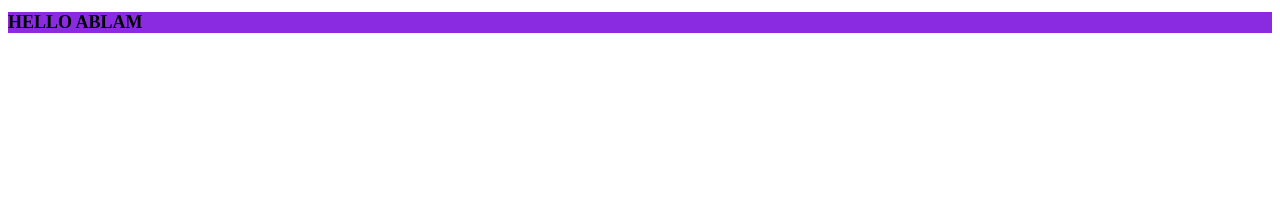
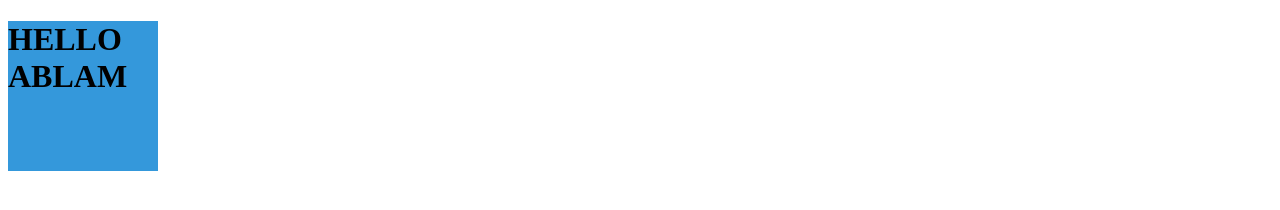
Before and after one commit to sweethmf/sweethmf.github.io, a plain HTML site: page index.html in a window 1280 px wide. Drawn offline with Linux system fonts and the light colour scheme.

Commit message:
genel fix

```diff
--- a/index.html
+++ b/index.html
@@ -4,9 +4,16 @@
     <meta charset="UTF-8">
     <meta name="viewport" content="width=device-width, initial-scale=1.0">
     <title>Start Page</title>
-    <link rel="stylesheet" href="stylees.css">
+    <link rel="stylesheet" href="style.css">
 </head>
 <body>
-    <h1>HELLO ABLAM</h1>
+
+<div class="kutu"><h1>HELLO ABLAM</h1></div>
+
+
+
+
+
+    <script src="app.js"></script>
 </body>
 </html>
--- /dev/null
+++ b/style.css
@@ -0,0 +1,10 @@
+.kutu {
+    width: 150px;
+    height: 150px;
+    background-color: #3498db;
+    transition: 0.3s;
+}
+
+.kutu:hover {
+    background-color: #2ecc71;
+}
--- a/stylees.css
+++ /dev/null
@@ -1,4 +0,0 @@
-h1 {
-    background-color: blueviolet;
-    font-size: large;
-}
```
Also changed, not shown: app.js (added), 1 other file.
